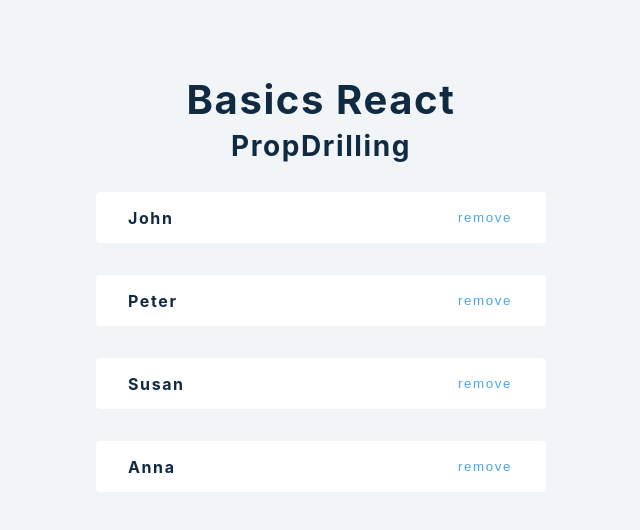
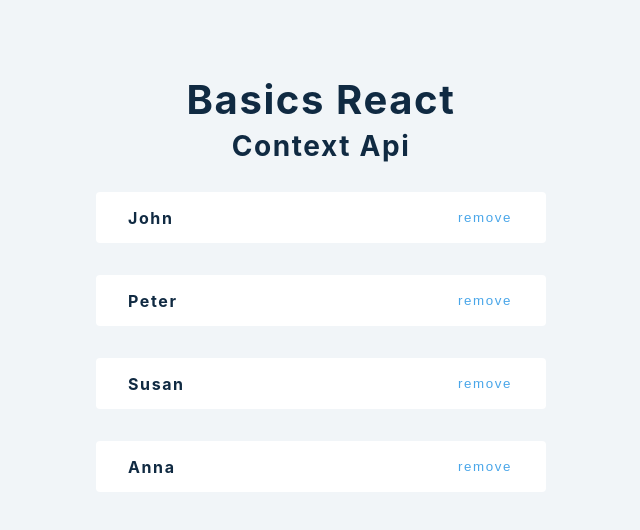
Before and after one commit to viktishchenko/rehearsal, a React (Create React App) app in the folder basics/: page / in a window 1280 px wide. Shown: the top 530 px of the page, without its empty margins (319-959 px from the left). Built offline with nearby package versions, Linux system fonts and the light colour scheme.

Commit message:
feat: useContext starter

```diff
--- a/basics/src/App.js
+++ b/basics/src/App.js
@@ -1,4 +1,4 @@
-import Second from "./tutorial/7-prop-drilling/1-prop-drilling";
+import Second from "./tutorial/8-useContext/1-context-api";
 
 function App() {
   return (
--- /dev/null
+++ b/basics/src/tutorial/8-useContext/1-context-api.js
@@ -0,0 +1,56 @@
+import React, { useState } from "react";
+import { data } from "../../data";
+
+/*
+  more components
+  fix - context api, redux(for more complex cases)
+*/
+
+const ContextApi = () => {
+  const [people, setPeople] = useState(data);
+
+  const removeSingleItem = (id) => {
+    return setPeople(people.filter((person) => person.id !== id));
+  };
+
+  return (
+    <section>
+      <h3>context api</h3>
+      <List people={people} removeSingleItem={removeSingleItem} />
+    </section>
+  );
+};
+
+const List = ({ people, removeSingleItem }) => {
+  return (
+    <>
+      {people.map((person) => {
+        const { id } = person;
+        return (
+          <SingleItem
+            key={id}
+            {...person}
+            removeSingleItem={removeSingleItem}
+          />
+        );
+      })}
+    </>
+  );
+};
+
+const SingleItem = ({ id, name, removeSingleItem }) => {
+  return (
+    <div className="item">
+      <h4>{name}</h4>
+      <button
+        onClick={() => {
+          removeSingleItem(id);
+        }}
+      >
+        remove
+      </button>
+    </div>
+  );
+};
+
+export default ContextApi;
```
Also changed, not shown: basics/src/assets/8/useContext-starter.png (added).
